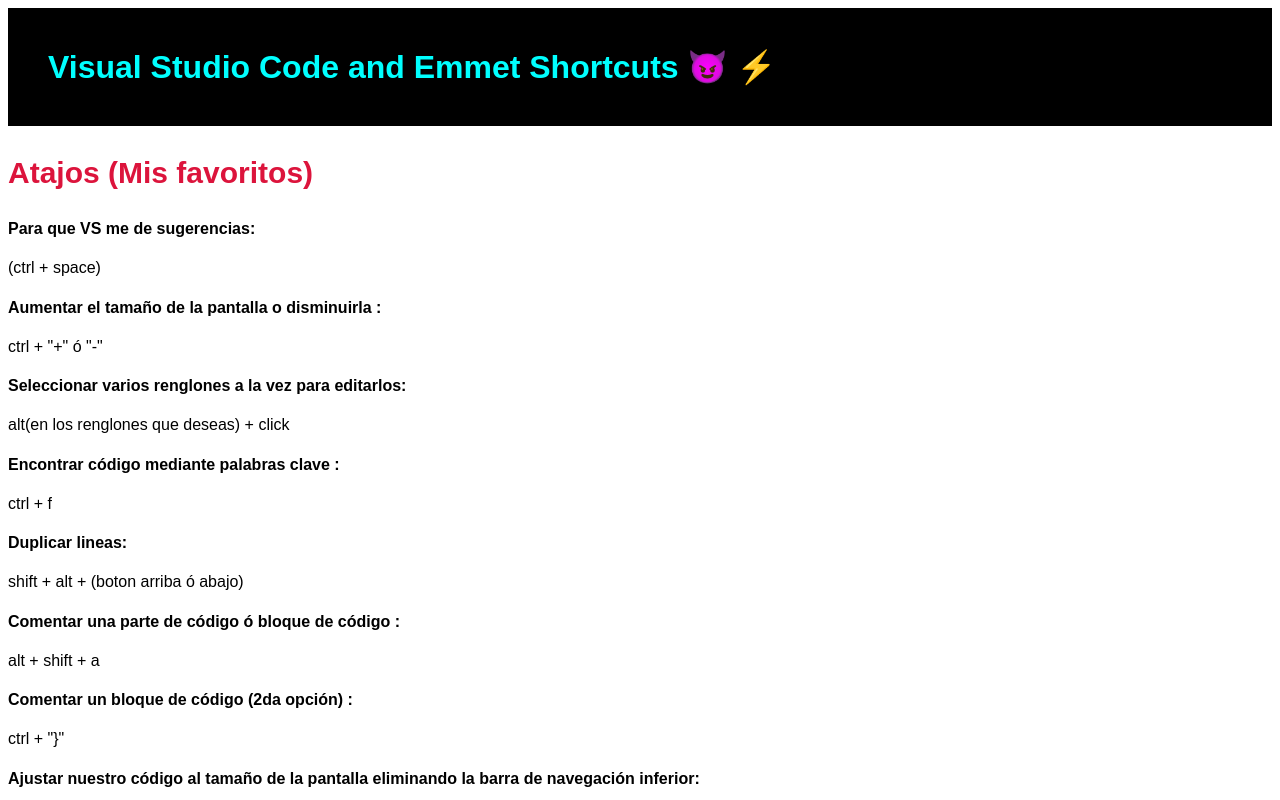
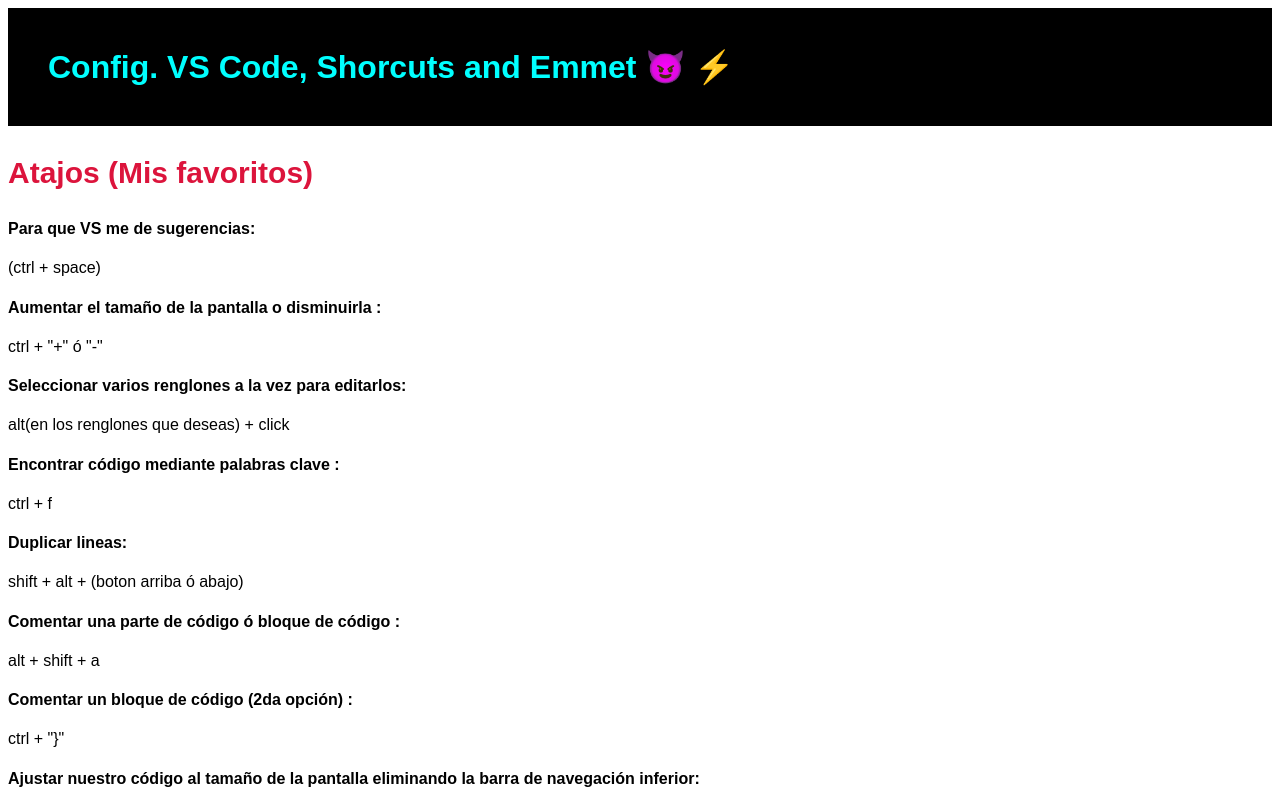
Before and after one commit to Samu43lz/myConfig-shortcuts-emmet, a plain HTML site: page index.html in a window 1280 px wide. Shown: the top 800 px of the page. Drawn offline with Linux system fonts and the light colour scheme; a web font is replaced by a local one.

Commit message:
actualización

```diff
--- a/index.html
+++ b/index.html
@@ -13,7 +13,7 @@
 </head>
 
 <body>
-  <h1>Visual Studio Code and Emmet Shortcuts &#128520; &#9889;</h1>
+  <h1> Config. VS Code, Shorcuts and Emmet &#128520; &#9889;</h1>
   <h3>Atajos <span>(Mis favoritos)</span></h3>
   <h4>Para que VS me de sugerencias: </h4>
   <p>(ctrl + space)</p>
```
